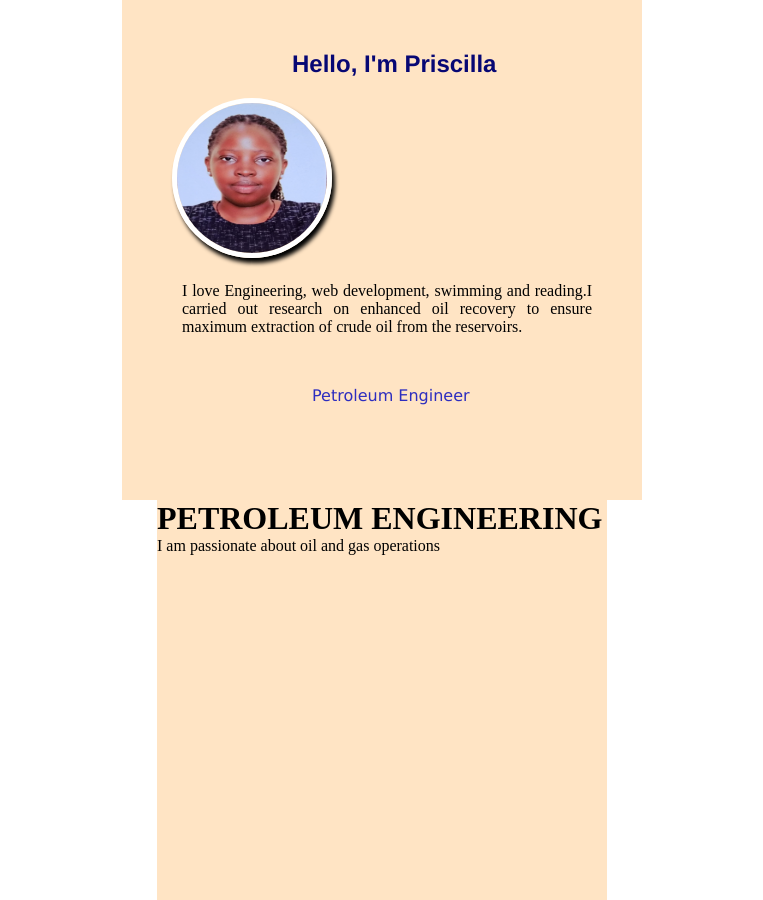
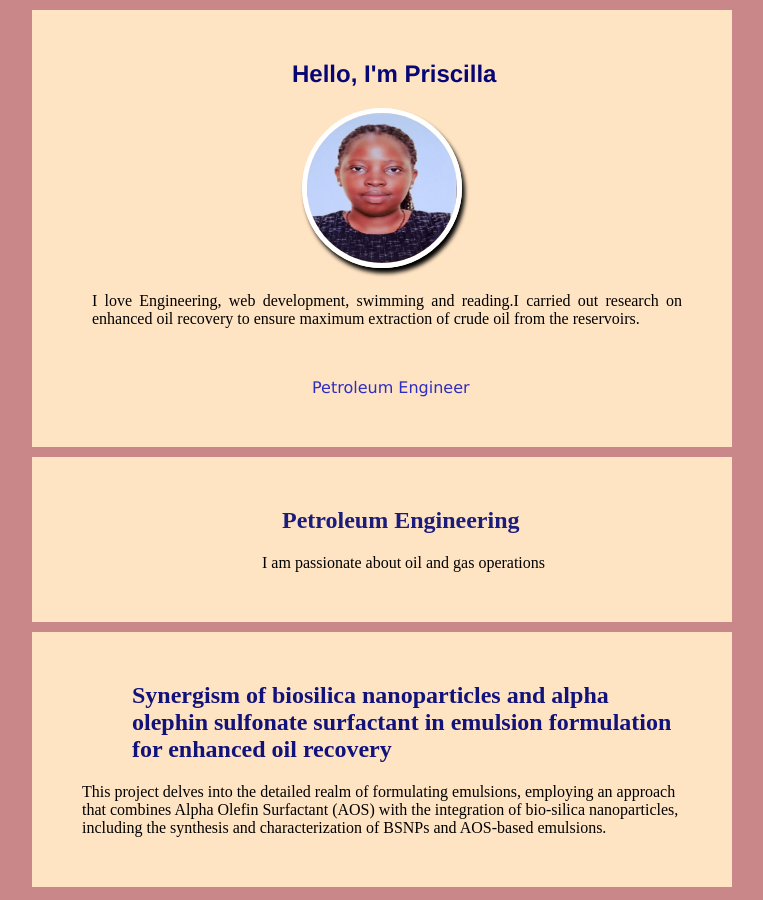
Before and after one commit to PriscillaNelly/codequeen14-css, a plain HTML site: page project.html in a window 1280 px wide. Shown: the whole page, without its empty margins (258-1021 px from the left). Drawn offline with Linux system fonts and the light colour scheme.

Commit message:
MY practice project2

```diff
--- a/project.css
+++ b/project.css
@@ -2,13 +2,17 @@
     margin: auto;
 }
 body{
-    background-color: white;
+    background-color: rgb(201, 135, 137);
+    border-radius: 100px;
+    margin: auto;
+    width: 700px;
 }
 .mother{
     background-color: bisque;
-    height: 400px;
-    width: 420px;
+
     padding: 50px;
+    margin-top: 10px;
+    margin-bottom: 10px;
 }
 .photo{
     height: 150px;
@@ -16,6 +20,7 @@ body{
     border-radius: 50%;
     border: white 5px solid;
     box-shadow: 3px 5px 4px;
+    margin-left: 220px;
 
 }
 .heading{
@@ -23,7 +28,7 @@ body{
     font-family: 'Franklin Gothic Medium', 'Arial Narrow', Arial, sans-serif;
     font-size: x-large;
     padding-bottom: 20px;
-    padding-left: 120px;
+    padding-left: 210px;
 }
 #slogan{
     padding-top: 20px;
@@ -33,18 +38,38 @@ body{
     padding-bottom: 50px;
 }
 .title{
-    padding-left: 140px;
+    padding-left: 230px;
     font-family: 'Lucida Sans', 'Lucida Sans Regular', 'Lucida Grande', 'Lucida Sans Unicode', Geneva, Verdana, sans-serif;
     color: rgb(45, 45, 191);
 }
 
 *{
     margin: auto;
-    padding-bottom:
 }
-.div{
+
+.paragraph-2{
     background-color: bisque;
-    height: 400px;
-    width: 450px;
+    height: 100px;
+    width: 520px;
+}
+.sub-heading{
+    padding-left: 200px;
+    font-size: x-large;
+    padding-bottom: 20px;
+    color: rgb(28, 28, 123);
+}
+#paragraph-2{
+    font-family: 'Times New Roman', Times, serif;
+    padding-left: 180px;
 
 }
+.heading-2{
+    font-size: x-large;
+    color: rgb(18, 18, 123);
+    padding-bottom: 20px;
+    padding-left: 50px;
+
+}
+#paragraph-3{
+    font-family: 'Times New Roman', Times, serif;
+}
--- a/project.html
+++ b/project.html
@@ -16,19 +16,19 @@
         <p id="slogan">I love Engineering, web development, swimming and reading.I carried out research on enhanced oil recovery to ensure maximum extraction of crude oil from the reservoirs. </p>
         <p class="title">Petroleum Engineer</p>
 
+
+
     </div>
 
+    <div class="mother">
+        <h1 class="sub-heading">Petroleum Engineering</h1>
+        <p id="paragraph-2">I am passionate about oil and gas operations</p>
 
+    </div>
+    <div class="mother">
+        <h1 class="heading-2">Synergism of biosilica nanoparticles and alpha olephin sulfonate surfactant in emulsion formulation for enhanced oil recovery</h1>
 
-    <!--card ends here-->
-
-
-    <!--card starts here-->
-    <!--sub div-->
-    <div class="div">
-        <!--logo-->
-        <h1>PETROLEUM ENGINEERING</h1>
-        <p>I am passionate about oil and gas operations</p>
+        <p id="paragraph-3">This project delves into the detailed realm of formulating emulsions, employing an approach that combines Alpha Olefin Surfactant (AOS) with the integration of bio-silica nanoparticles, including the synthesis and characterization of BSNPs and AOS-based emulsions.  </p>
 
 
     </div>
@@ -38,5 +38,13 @@
 
     <!--card ends here-->
 
+
+
+
+
+
+
+
+
 </body>
 </html>
```
Also changed, not shown: 1 other file.
